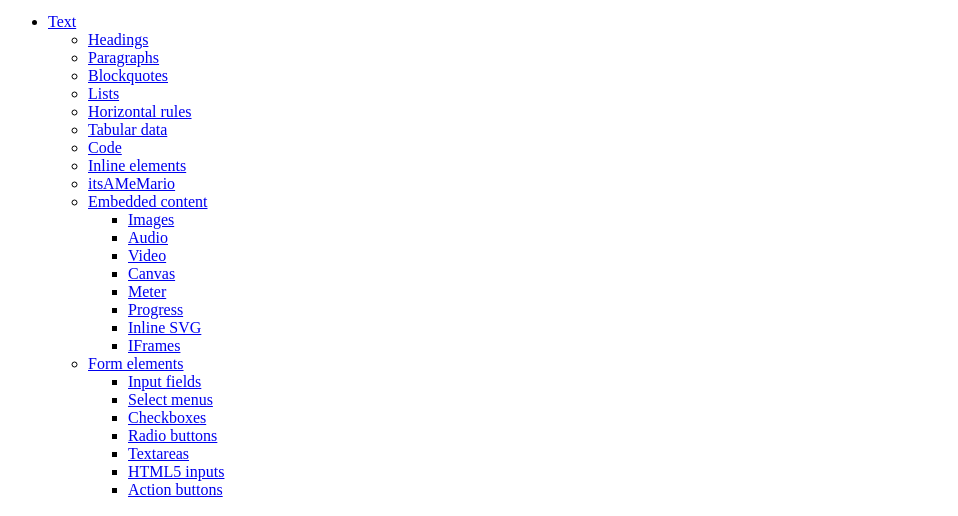
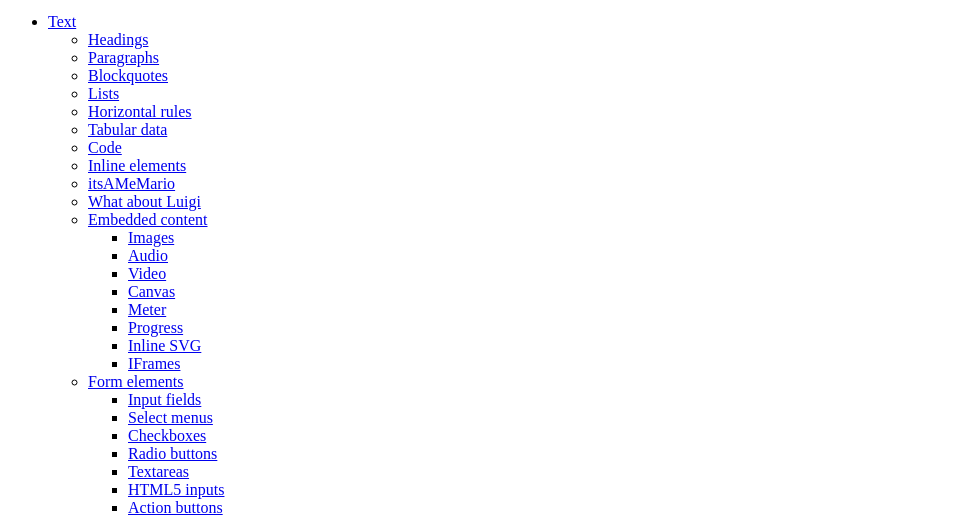
Before and after one commit to mackret/E2e, a website: page index.html in a window 1280 px wide. Shown: the part 101-617 px from the top of the page, without its empty margins (0-958 px from the left). Drawn offline with Linux system fonts and the light colour scheme.

Commit message:
mario and lugi

```diff
--- a/index.html
+++ b/index.html
@@ -25,6 +25,7 @@
               <li><a href="#text__code">Code</a></li>
               <li><a href="#text__inline">Inline elements</a></li>
               <li><a href="#text__inline">itsAMeMario</a></li>
+              <li><a href="#text__inline">What about Luigi</a></li>
           </li>
           <li>
             <a href="#embedded">Embedded content</a>
```
